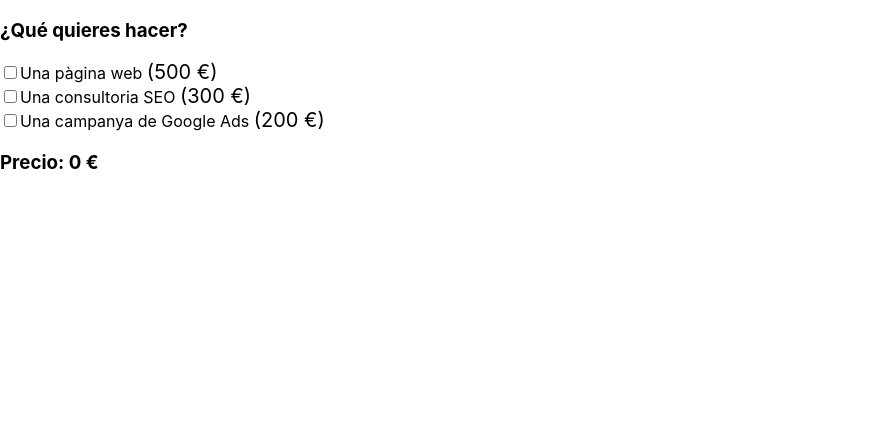
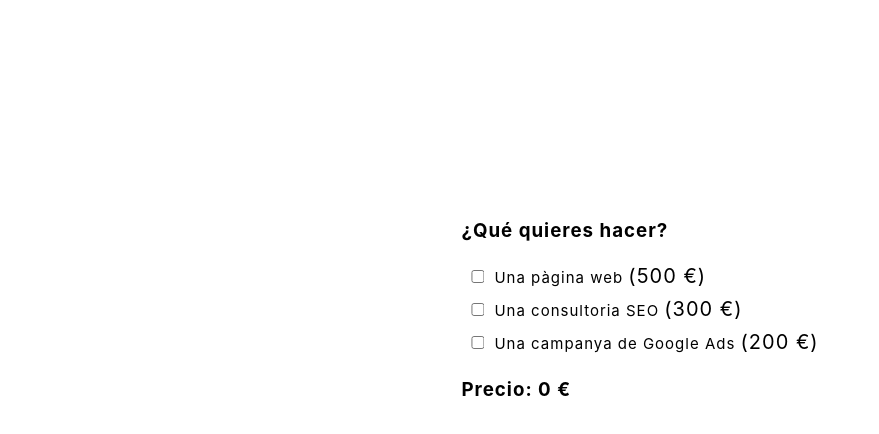
Before and after one commit to Kat8dev/react-sprint-7, a React (Create React App) app: page / in a window 1280 px wide. Shown: the top 434 px of the page, without its empty margins (0-879 px from the left). Built offline with nearby package versions, Linux system fonts and the light colour scheme.

Commit message:
exercise 2

```diff
--- a/src/components/Checkbox.js
+++ b/src/components/Checkbox.js
@@ -1,7 +1,8 @@
 import { useState, useEffect } from "react";
+import Pannel from "./Pannel";
 
 export default function Checkbox()  {
-    const [checkData, setCheckData] = useState({ web: false, seo: false, GAds: false})
+    const [checkData, setCheckData] = useState({ web: false, seo: false, GAds: false, paginas: 1, idiomas: 1})
 
     const [tPrice, setTPrice] = useState(0)
 
@@ -10,23 +11,27 @@ export default function Checkbox()  {
     });
 
     function handleChange(event) {
+        const {name, value, type, checked} = event.target
         setCheckData(prev => {
-            return {
-              ...prev,
-              [event.target.name]: event.target.checked
-            }
-          })
+          return {
+            ...prev,
+            [name]: type === "checkbox" ? checked : value
+          }
+        })
     }
 
     function getTotalPrice() {
-        let getTotal = 0 + (checkData.web && 500) + (checkData.seo && 300) + (checkData.GAds && 200);
+        let getTotal = 0 +
+        (checkData.web && 500 + (checkData.paginas * 30) + (checkData.idiomas * 30)) +
+        (checkData.seo && 300) +
+        (checkData.GAds && 200);
         setTPrice(prev => prev = getTotal)
     }
 
     return (
-        <div>
+        <div className="main--div">
              <h3>¿Qué  quieres hacer?</h3>
-             <input
+             <input className="checkbox--inputs"
                 type = "checkbox"
                 name = "web"
                 id = "web"
@@ -34,7 +39,12 @@ export default function Checkbox()  {
                 onChange = {handleChange}
              />
              <label htmlFor="web">Una pàgina web <span>(500 €)</span></label> <br/>
-              <input
+             {checkData.web && <Pannel
+                 paginas={checkData.paginas}
+                 idiomas={checkData.idiomas}
+                 func={handleChange}
+             />}
+              <input className="checkbox--inputs"
                 type = "checkbox"
                 name = "seo"
                 id = "seo"
@@ -42,7 +52,7 @@ export default function Checkbox()  {
                 onChange = {handleChange}
              />
              <label htmlFor="seo">Una consultoria SEO <span>(300 €)</span></label> <br/>
-              <input
+              <input className="checkbox--inputs"
                 type = "checkbox"
                 name = "GAds"
                 id = "GAds"
--- a/src/components/Pannel.js
+++ b/src/components/Pannel.js
@@ -1,18 +1,25 @@
-import { PannelDiv } from "../styled"
+import { PannelDiv, PannelInput } from "../styled";
 
-export default function Pannel() {
+export default function Pannel(props) {
     return (
         <PannelDiv>
-            <label htmlFor="1">Número de páginas</label>
-            <input
+            <PannelInput
+                type="number"
                 id="1"
                 name="paginas"
+                value={props.paginas}
+                onChange={props.func}
             />
-             <label htmlFor="2">Número de idiomas</label>
-            <input
+            <label htmlFor="1">Número de páginas</label> <br/>
+
+            <PannelInput
+                type="number"
                 id="2"
                 name="idiomas"
+                value={props.idiomas}
+                onChange={props.func}
             />
+            <label htmlFor="2">Número de idiomas</label>
         </PannelDiv>
     )
 }
--- a/src/index.css
+++ b/src/index.css
@@ -12,10 +12,21 @@ code {
     monospace;
 }
 
-.form--checkbox {
-  max-width: 300px;
-  display: block;
+.main--div {
+  position: absolute;
+  top: 50%;
+  left: 50%;
+  transform: translate(-50%, -50%);
+  letter-spacing: 1px;
+  min-height: 400px;
+}
 
+.checkbox--inputs {
+  margin: 10px;
+}
+
+label {
+  font-size: 15px;
 }
 
 span {
--- a/src/styled.js
+++ b/src/styled.js
@@ -1,5 +1,13 @@
 import styled from "styled-components";
 
 export const PannelDiv = styled.div`
-    max-width = 300px;
+    padding: 20px;
+    border: solid 3px black;
+    border-radius: 10px;
 `
+
+export const PannelInput = styled.input`
+    width: 50px;
+    margin: 5px;
+    margin-right: 35px;
+`
```
